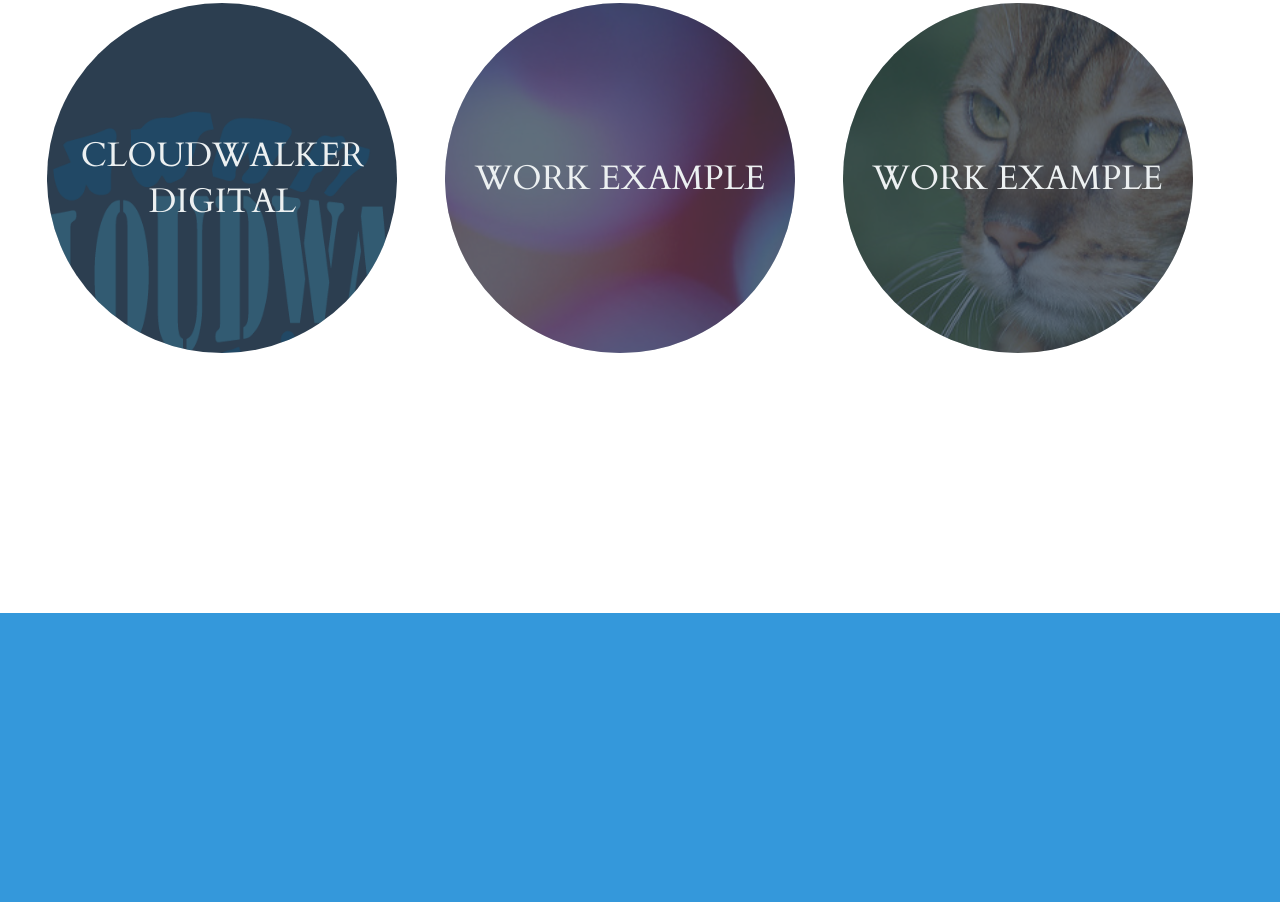
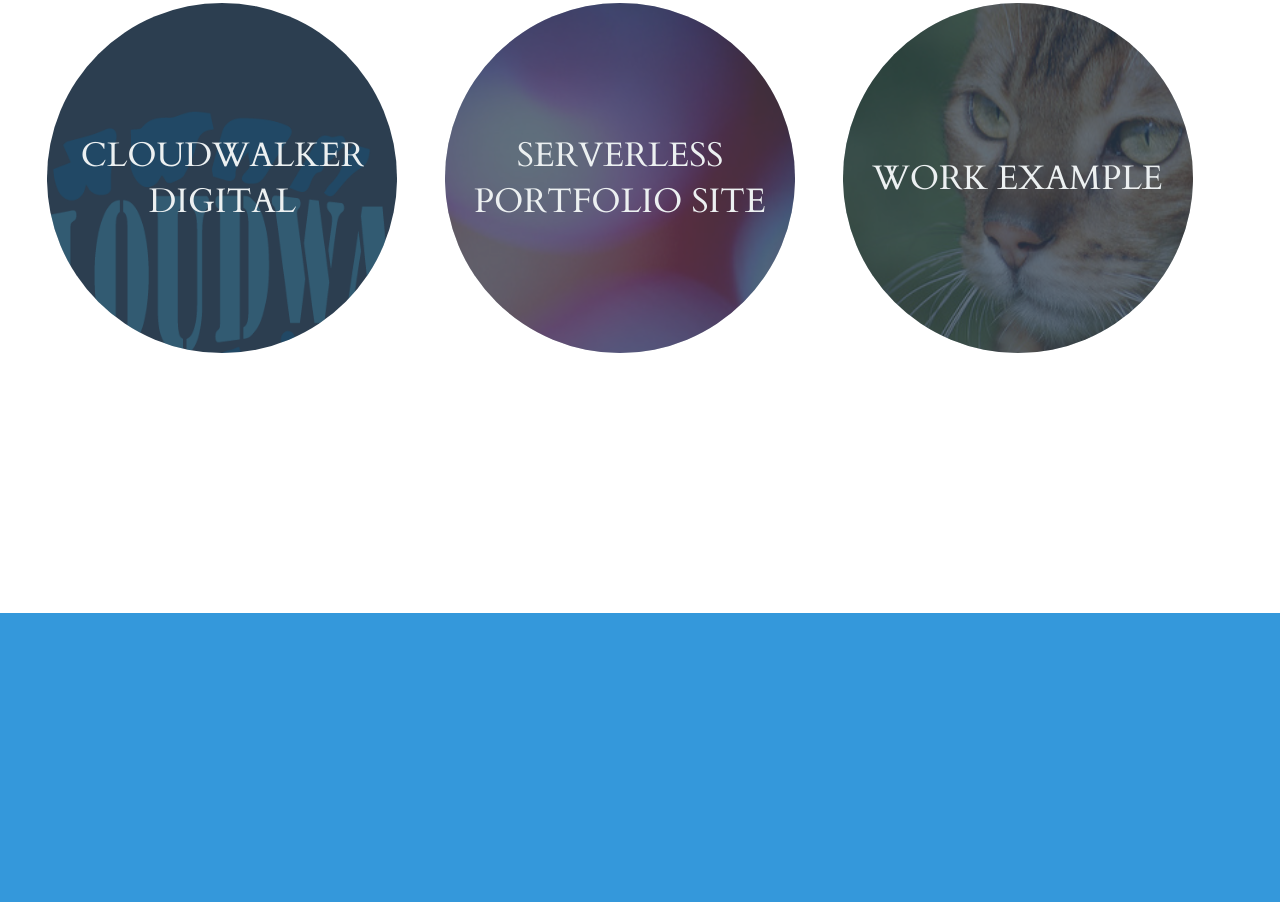
Before and after one commit to mnj1222/my-portfoilio, a plain HTML site: page index.html in a window 1280 px wide. Shown: the part 835-1737 px from the top of the page. Drawn offline with Linux system fonts and the light colour scheme.

Commit message:
Add Work Ex. 2

```diff
--- a/index.html
+++ b/index.html
@@ -77,14 +77,14 @@
 
       <div class="section__exampleWrapper">
         <div class="section__example">
-          <img alt="Cloudwalker Digital Wordpress Site"
+          <img alt="Serverless Portfolio Site"
                class="section__exampleImage"
                src="images/example2.png"/>
           <!-- “Chemistry” by Surian Soosay is licensed under CC BY 2.0
                https://www.flickr.com/photos/ssoosay/4097410999 -->
           <dl class="color--cloud">
             <dt class="section__exampleTitle section__text--centered ">
-              Work Example
+              Serverless Portfolio Site
             </dt>
             <dd></dd>
           </dl>
```
